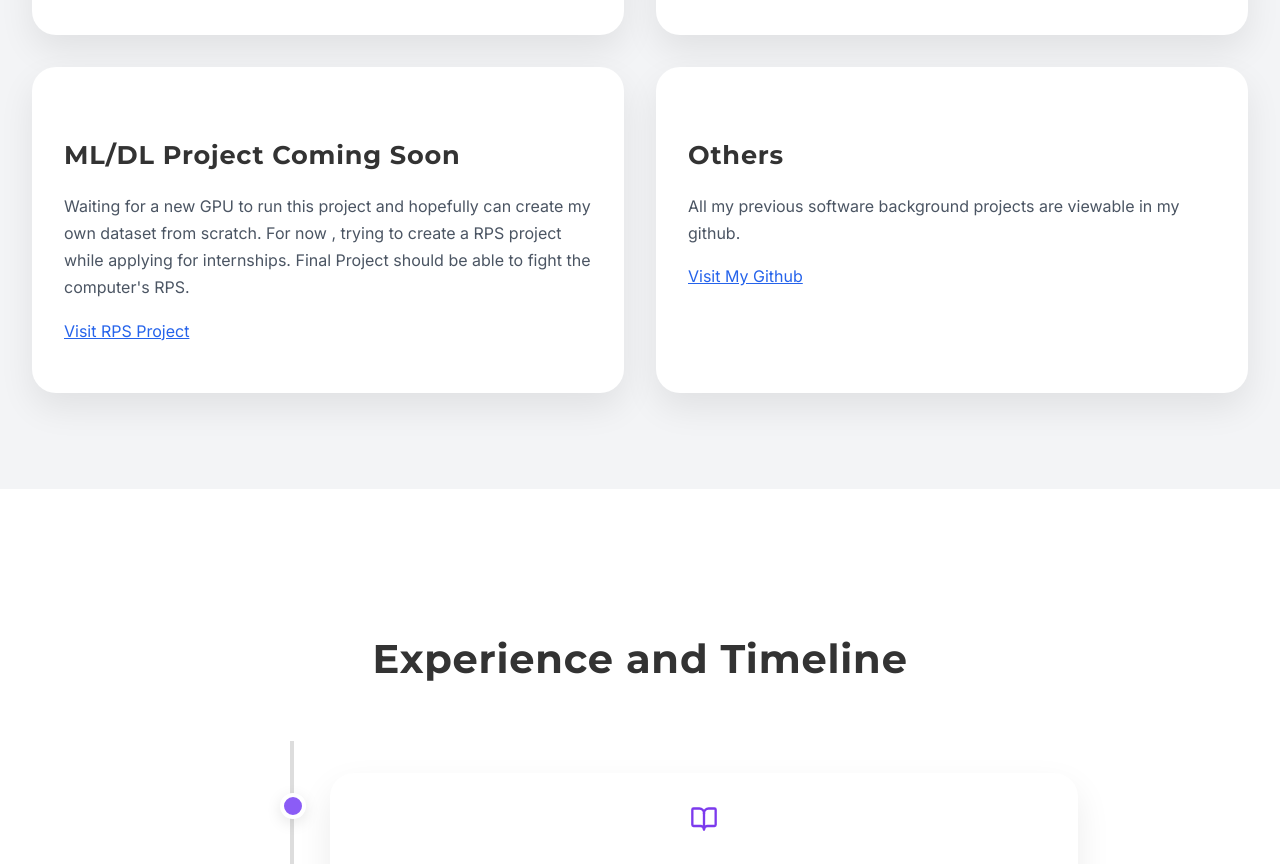
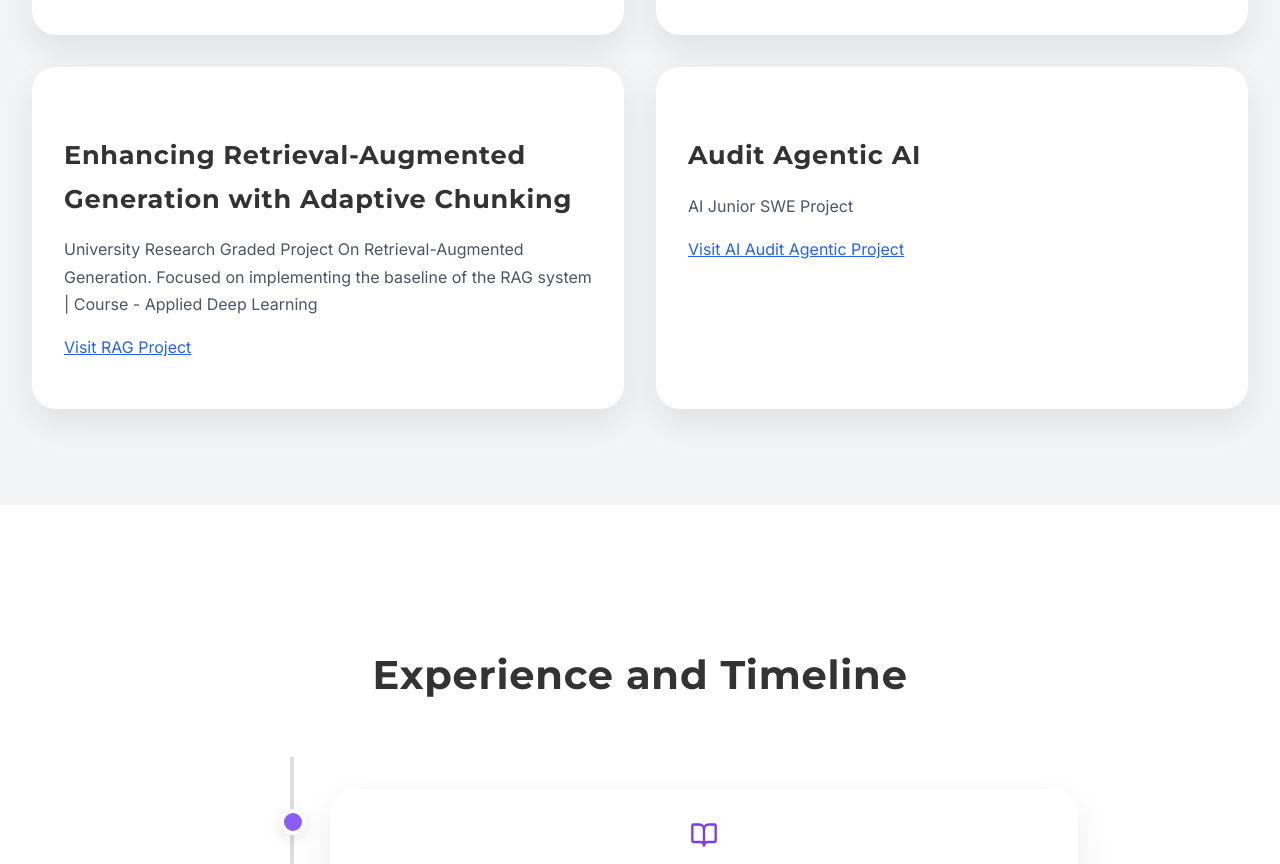
Before and after one commit to AxelTWC/axeltwc.github.io, a React (Create React App) app in the folder my-app/: page / in a window 1280 px wide. Shown: the part 2240-3104 px from the top of the page. Built offline with nearby package versions, Linux system fonts and the light colour scheme.

Commit message:
Update App.js

```diff
--- a/my-app/src/App.js
+++ b/my-app/src/App.js
@@ -134,30 +134,30 @@ export default function App() {
           </p>
           </div>
           <div className="card">
-            <h4>ML/DL Project Coming Soon</h4>
-            <p>Waiting for a new GPU to run this project and hopefully can create my own dataset from scratch. For now , trying to create a RPS project while applying for internships. Final Project should be able to fight the computer's RPS.</p>
+            <h4>Enhancing Retrieval-Augmented Generation with Adaptive Chunking</h4>
+            <p>University Research Graded Project On Retrieval-Augmented Generation. Focused on implementing the baseline of the RAG system | Course - Applied Deep Learning</p>
           <p>
             <a
-              href="https://github.com/AxelTWC/RPS-PJ"
+              href="https://github.com/AxelTWC/Applied_DeepLearning_Project"
               target="_blank"
               rel="noreferrer"
               className="project-link"
             >
-              Visit RPS Project
+              Visit RAG Project
             </a>
           </p>
           </div>
           <div className="card">
-            <h4>Others</h4>
-            <p>All my previous software background projects are viewable in my github.</p>
+            <h4>Audit Agentic AI</h4>
+            <p>AI Junior SWE Project</p>
             <p>
             <a
-              href="https://github.com/AxelTWC"
+              href="https://github.com/AxelTWC/Audit-Agentic-AI"
               target="_blank"
               rel="noreferrer"
               className="project-link"
             >
-              Visit My Github
+              Visit AI Audit Agentic Project
             </a>
           </p>
           </div>
```
